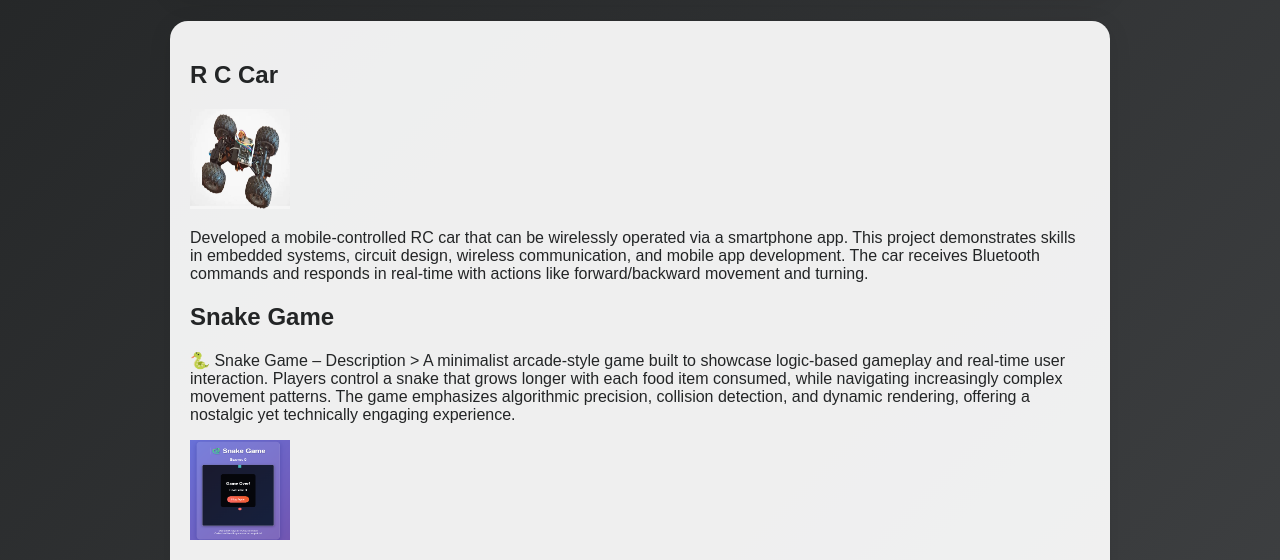
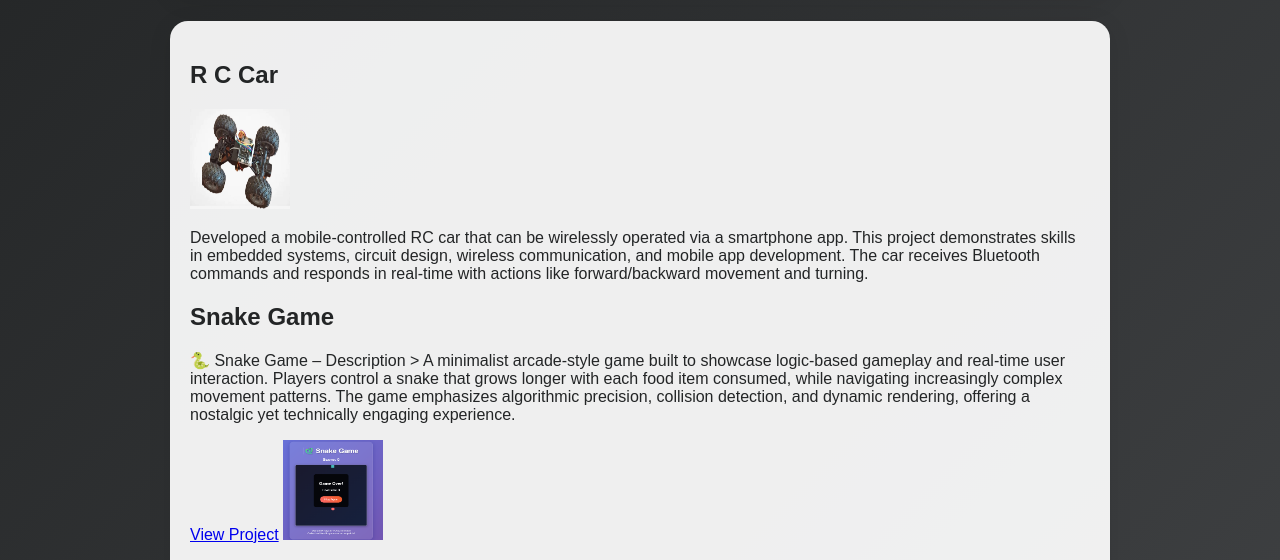
Before and after one commit to amal-kj123/HTML-CSS-PROJECT-1, a plain HTML site: page projects.html in a window 1280 px wide. Shown: the part 191-751 px from the top of the page. Drawn offline with Linux system fonts and the light colour scheme.

Commit message:
Update projects.html

```diff
--- a/projects.html
+++ b/projects.html
@@ -37,6 +37,7 @@
 
 > A minimalist arcade-style game built to showcase logic-based gameplay and real-time user interaction. Players control a snake that grows longer with each food item consumed, while navigating increasingly complex movement patterns. The game emphasizes algorithmic precision, collision detection, and dynamic rendering, offering a nostalgic yet technically engaging experience.
 </p>
+            <a href="https://amal-kj123.github.io/Snake-Game/" class="project-link">View Project</a>
             <img src="snake.png" alt="Project 2 Image" style="width:100px; height:100px;">
         </article>
         <article>
```
